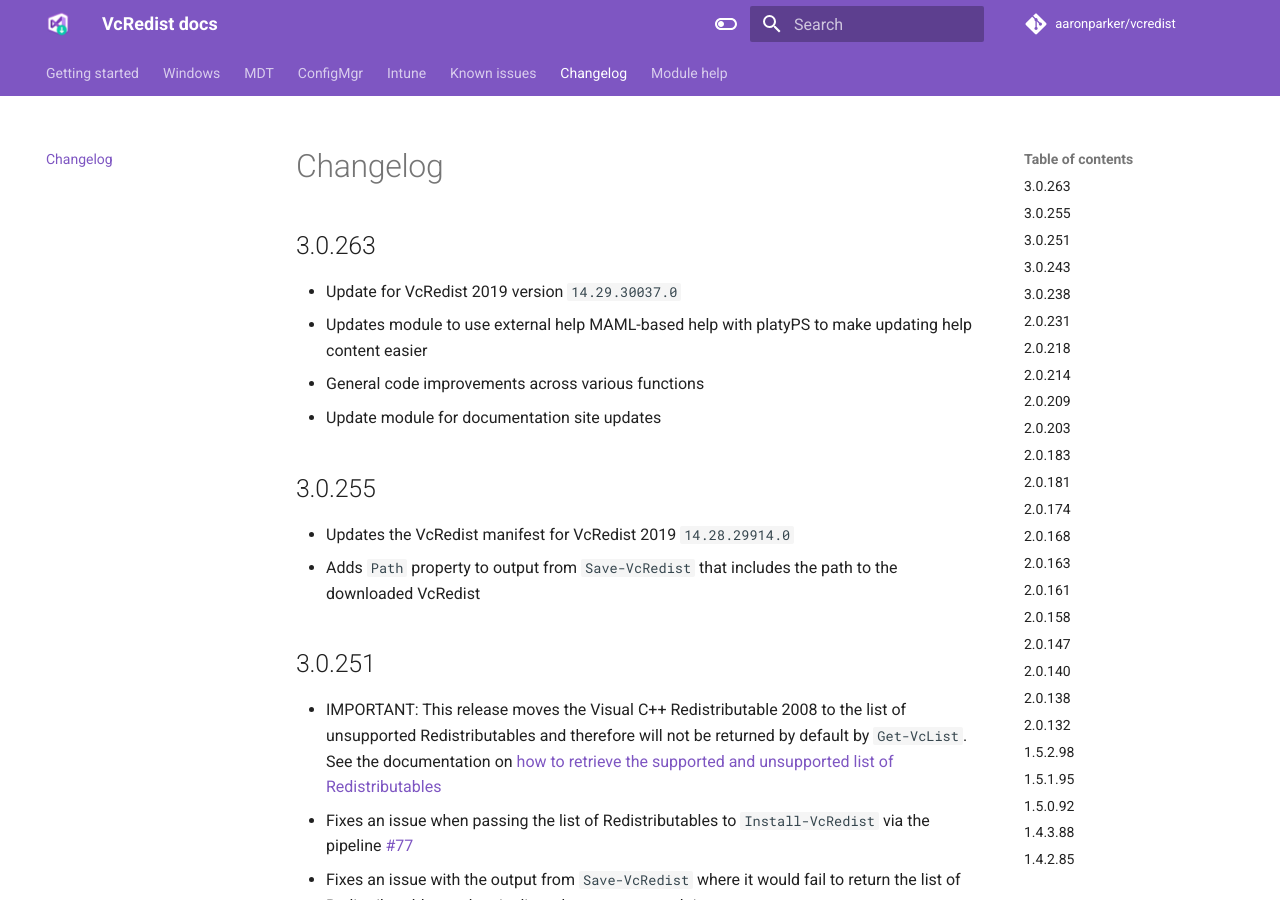
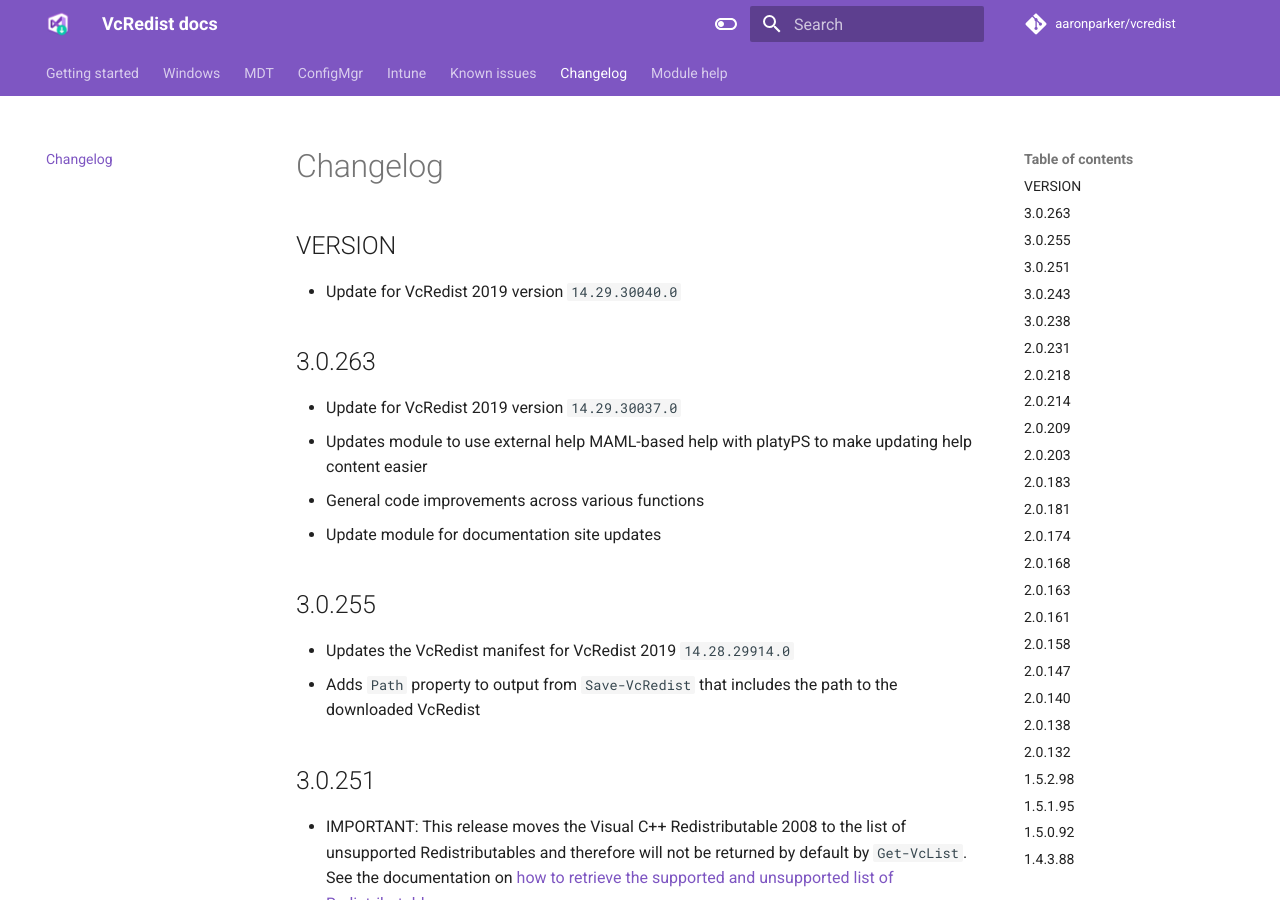
Before and after one commit to aaronparker/vcredist, an MkDocs documentation site: the page built from docs/changelog.md, in a window 1280 px wide and 900 px high. Built offline with MkDocs 1.6.1 and Material for MkDocs 9.7.7, drawn with Linux system fonts in a browser that asks for light colours; comment, search, counter and statistics services are not loaded.

```diff
--- a/docs/changelog.md
+++ b/docs/changelog.md
@@ -1,4 +1,8 @@
 # Changelog
+
+## VERSION
+
+* Update for VcRedist 2019 version `14.29.30040.0`
 
 ## 3.0.263
 
--- a/mkdocs.yml
+++ b/mkdocs.yml
@@ -121,6 +121,7 @@
     - Get the VcRedist list: get-vclist.md
     - Download the Redistributables: save-vcredist.md
     - Export the Manifests: export-vcmanifest.md
+    - Redistributables versions: versions.md
     - VcRedist Versioning: versioning.md
   - Windows:
     - Install the Redistributables: install-vcredist.md
```
Also changed, not shown: 2 other files.
